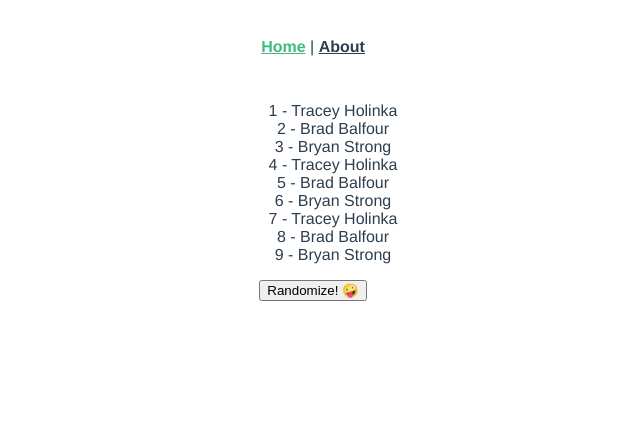
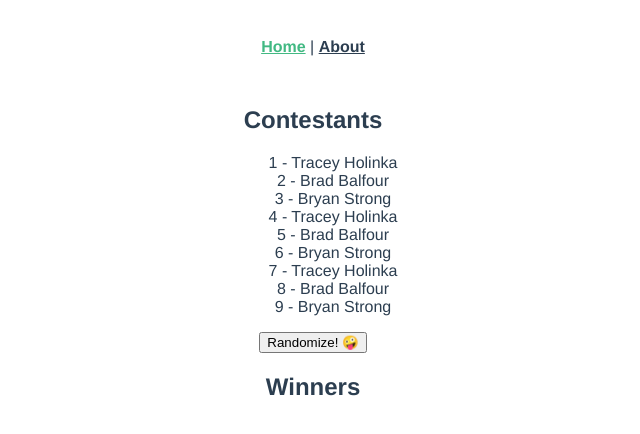
Before and after one commit to bradbalfour/vue-holiday-hack-randomizer, a Vue app: page /#/ in a window 1280 px wide. Shown: the top 434 px of the page, without its empty margins (327-967 px from the left). Built offline with nearby package versions, Linux system fonts and the light colour scheme.

Commit message:
feat: Finish requirements! Sort of! Can now move selected winner to winner block, and out of contestants

```diff
--- a/src/components/PeopleList.vue
+++ b/src/components/PeopleList.vue
@@ -23,6 +23,7 @@ export default {
       <li
         v-for="({ name, email }, index) in people"
         :key="email"
+        class="flip-list-item"
         :class="{ 'highlighted-winner': highlightWinner && index === 0 }"
       >
         {{ name }}
@@ -38,9 +39,23 @@ export default {
   transition: all 1s;
 }
 .highlighted-winner {
+  font-weight: bold;
   font-size: 40px;
 }
+
+/* Transition Handling */
+/* https://vuejs.org/v2/guide/transitions.html#List-Transitions */
+
 .flip-list-move {
-  transition: transform 1s;
+  transition: all 1s;
+}
+
+.flip-list-item {
+  transition: all 1s;
+}
+.flip-list-enter, .flip-list-leave-to
+/* .list-complete-leave-active below version 2.1.8 */ {
+  opacity: 0;
+  transform: translateY(30px);
 }
 </style>
--- a/src/views/Home.vue
+++ b/src/views/Home.vue
@@ -49,7 +49,8 @@ export default {
   },
   data() {
     return {
-      people: samplePeople,
+      contestants: samplePeople,
+      winners: [],
       highlightWinner: false
     };
   },
@@ -59,25 +60,34 @@ export default {
       // need to track so we can clear it later
       let shuffleInterval;
 
-      const numberOfShuffles = 4;
+      // TODO - allow this to vary between 2 & 5
+      const numberOfShuffles = 2;
+
       let currentShuffle = 0;
 
       const shuffleCallback = () => {
         if (currentShuffle < numberOfShuffles) {
-          this.people = shuffle(this.people);
+          this.contestants = shuffle(this.contestants);
           currentShuffle++;
         } else {
           clearInterval(shuffleInterval);
           this.highlightWinner = true;
+          setTimeout(() => {
+            this.highlightWinner = false;
+            this.moveWinner();
+          }, 3000);
         }
       };
 
       const startInterval = () => {
-        this.people = shuffle(this.people);
+        this.contestants = shuffle(this.contestants);
         shuffleInterval = setInterval(shuffleCallback, 1000);
       };
 
       startInterval();
+    },
+    moveWinner() {
+      this.winners.push(this.contestants.shift());
     }
   }
 };
@@ -85,8 +95,11 @@ export default {
 
 <template>
   <div class="home">
-    <PeopleList :people="people" :highlightWinner="highlightWinner" />
+    <h2>Contestants</h2>
+    <PeopleList :people="contestants" :highlightWinner="highlightWinner" />
     <button @click="randomize">Randomize! 🤪</button>
+    <h2>Winners</h2>
+    <PeopleList :people="winners" />
     <!-- <PeopleList v-bind="{ people }" /> -->
   </div>
 </template>
```
